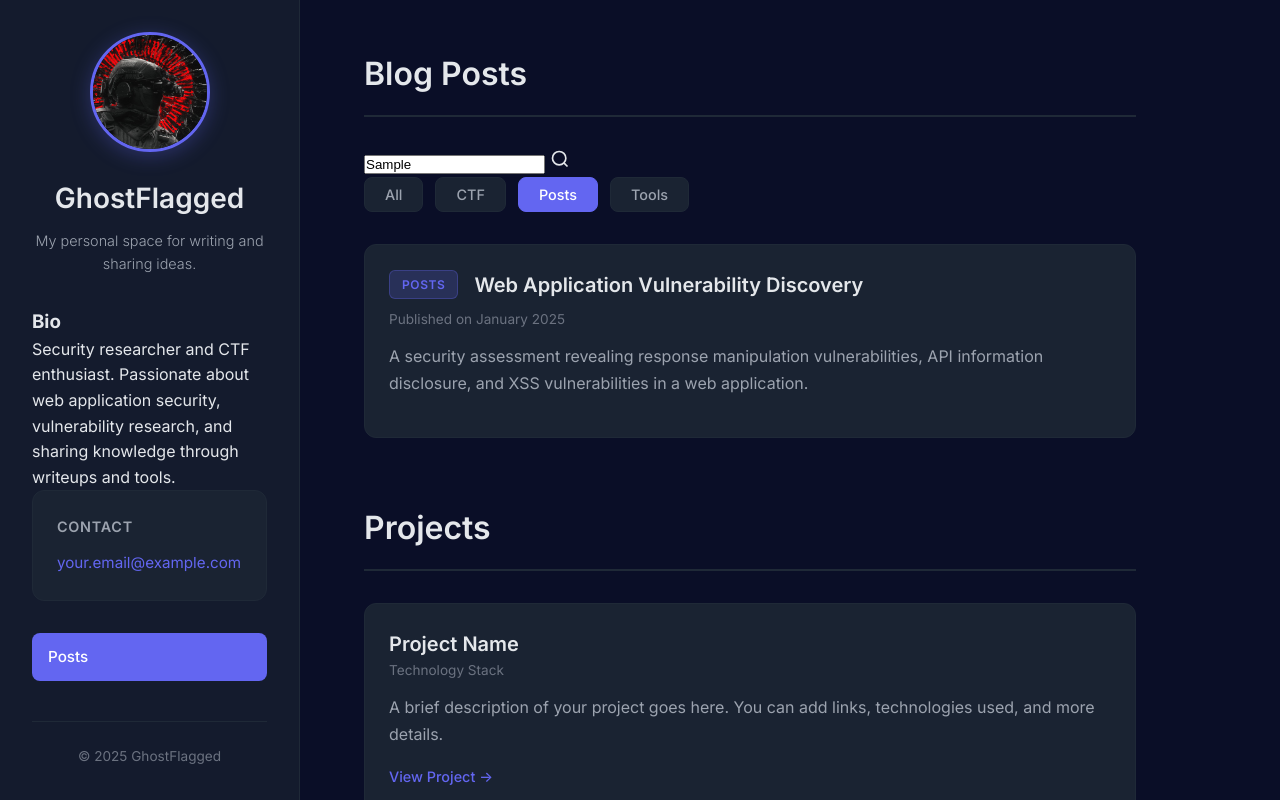
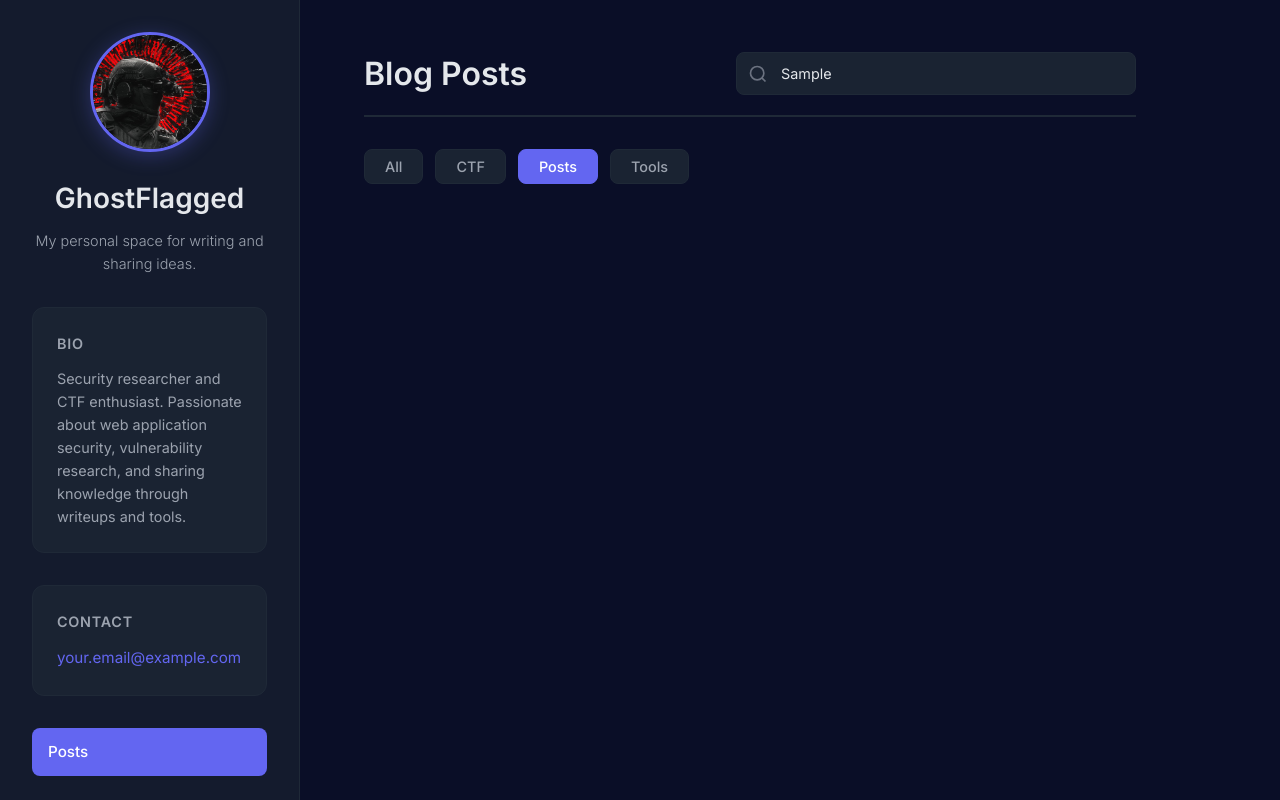
Before and after one commit to GhostFlagged/ghostflagged.github.io, a plain HTML site: page index.html in a window 1280 px wide. Both pictures are taken after typing "Sample" into the empty fields and a click on the button "Posts". Shown: the top 800 px of the page. Drawn offline with Linux system fonts and the light colour scheme.

Commit message:
Updated AGAIN

```diff
--- a/index.html
+++ b/index.html
@@ -84,24 +84,6 @@
         </div>
       </section>
 
-      <!-- Projects Section -->
-      <section id="projects" class="content-section">
-        <h2>Projects</h2>
-        <div class="projects-list">
-          <article class="project-item">
-            <h3>Project Name</h3>
-            <p class="project-meta">Technology Stack</p>
-            <p class="project-description">A brief description of your project goes here. You can add links, technologies used, and more details.</p>
-            <a href="#" class="project-link">View Project →</a>
-          </article>
-          <article class="project-item">
-            <h3>Another Project</h3>
-            <p class="project-meta">Technology Stack</p>
-            <p class="project-description">Another project description. Update this with your actual projects.</p>
-            <a href="#" class="project-link">View Project →</a>
-          </article>
-        </div>
-      </section>
     </main>
   </div>
 
@@ -110,30 +92,52 @@
     document.addEventListener('DOMContentLoaded', function() {
       const filters = document.querySelectorAll('.category-filter');
       const posts = document.querySelectorAll('.post-item');
+      const searchInput = document.getElementById('search-input');
+      let currentCategory = 'all';
+      let searchQuery = '';
 
+      // Category filtering
       filters.forEach(filter => {
         filter.addEventListener('click', function() {
-          const category = this.getAttribute('data-category');
+          currentCategory = this.getAttribute('data-category');
 
           // Update active state
           filters.forEach(f => f.classList.remove('active'));
           this.classList.add('active');
 
-          // Filter posts
-          posts.forEach(post => {
-            if (category === 'all') {
-              post.classList.remove('hidden');
-            } else {
-              const postCategory = post.getAttribute('data-category');
-              if (postCategory === category) {
-                post.classList.remove('hidden');
-              } else {
-                post.classList.add('hidden');
-              }
-            }
-          });
+          // Apply filters
+          applyFilters();
         });
       });
+
+      // Search functionality
+      searchInput.addEventListener('input', function() {
+        searchQuery = this.value.toLowerCase().trim();
+        applyFilters();
+      });
+
+      // Apply both category and search filters
+      function applyFilters() {
+        posts.forEach(post => {
+          const postCategory = post.getAttribute('data-category');
+          const postTitle = post.querySelector('h3 a').textContent.toLowerCase();
+          const postExcerpt = post.querySelector('.post-excerpt').textContent.toLowerCase();
+          const postText = postTitle + ' ' + postExcerpt;
+
+          // Check category filter
+          const categoryMatch = currentCategory === 'all' || postCategory === currentCategory;
+
+          // Check search filter
+          const searchMatch = searchQuery === '' || postText.includes(searchQuery);
+
+          // Show/hide post
+          if (categoryMatch && searchMatch) {
+            post.classList.remove('hidden');
+          } else {
+            post.classList.add('hidden');
+          }
+        });
+      }
     });
   </script>
 </body>
--- a/style.css
+++ b/style.css
@@ -77,6 +77,29 @@ body {
   color: var(--text-secondary);
   font-size: 0.9rem;
   font-weight: 300;
+}
+
+.bio-section {
+  margin-bottom: 2rem;
+  padding: 1.5rem;
+  background-color: var(--bg-tertiary);
+  border-radius: 12px;
+  border: 1px solid var(--border-color);
+}
+
+.bio-section h3 {
+  font-size: 0.9rem;
+  font-weight: 600;
+  color: var(--text-secondary);
+  text-transform: uppercase;
+  letter-spacing: 0.05em;
+  margin-bottom: 0.75rem;
+}
+
+.bio-section p {
+  color: var(--text-secondary);
+  font-size: 0.9rem;
+  line-height: 1.6;
 }
 
 .contact-section {
@@ -160,13 +183,61 @@ body {
   margin-bottom: 4rem;
 }
 
+.section-header {
+  display: flex;
+  justify-content: space-between;
+  align-items: center;
+  margin-bottom: 2rem;
+  padding-bottom: 1rem;
+  border-bottom: 2px solid var(--border-color);
+  flex-wrap: wrap;
+  gap: 1.5rem;
+}
+
 .content-section h2 {
   font-size: 2rem;
   font-weight: 600;
   color: var(--text-primary);
-  margin-bottom: 2rem;
-  padding-bottom: 1rem;
-  border-bottom: 2px solid var(--border-color);
+  margin-bottom: 0;
+}
+
+/* Search Bar */
+.search-container {
+  position: relative;
+  display: flex;
+  align-items: center;
+  min-width: 250px;
+  max-width: 400px;
+  flex: 1;
+}
+
+.search-input {
+  width: 100%;
+  padding: 0.75rem 1rem 0.75rem 2.75rem;
+  background-color: var(--bg-tertiary);
+  border: 1px solid var(--border-color);
+  border-radius: 8px;
+  color: var(--text-primary);
+  font-size: 0.9rem;
+  font-family: 'Inter', sans-serif;
+  transition: all 0.3s ease;
+}
+
+.search-input:focus {
+  outline: none;
+  border-color: var(--accent-primary);
+  box-shadow: 0 0 0 3px rgba(99, 102, 241, 0.1);
+}
+
+.search-input::placeholder {
+  color: var(--text-muted);
+}
+
+.search-icon {
+  position: absolute;
+  left: 0.75rem;
+  color: var(--text-muted);
+  pointer-events: none;
 }
 
 /* Posts List */
@@ -483,6 +554,21 @@ body {
   .post-content h1 {
     font-size: 2rem;
   }
+
+  .section-header {
+    flex-direction: column;
+    align-items: flex-start;
+  }
+
+  .search-container {
+    width: 100%;
+    max-width: 100%;
+    min-width: auto;
+  }
+
+  .content-section h2 {
+    font-size: 1.75rem;
+  }
 }
 
 /* Smooth Scrolling */
```
Also changed, not shown: posts/htb-neovault-writeup.html (+5 -1 lines), posts/web-app-vulnerability-discovery.html (+5 -1 lines).
